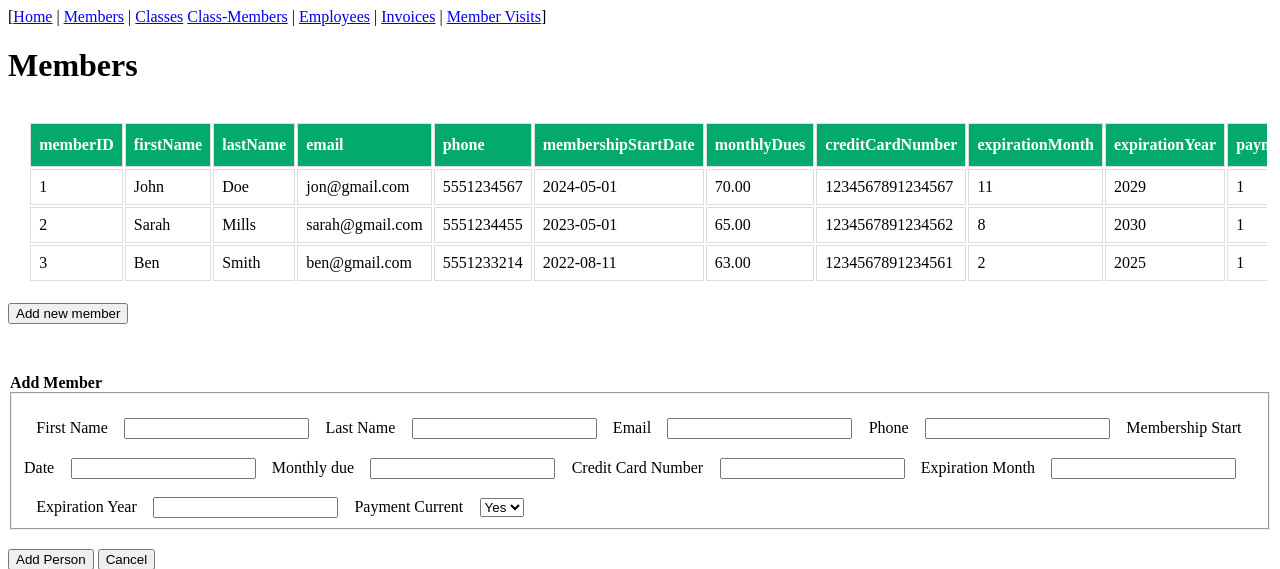
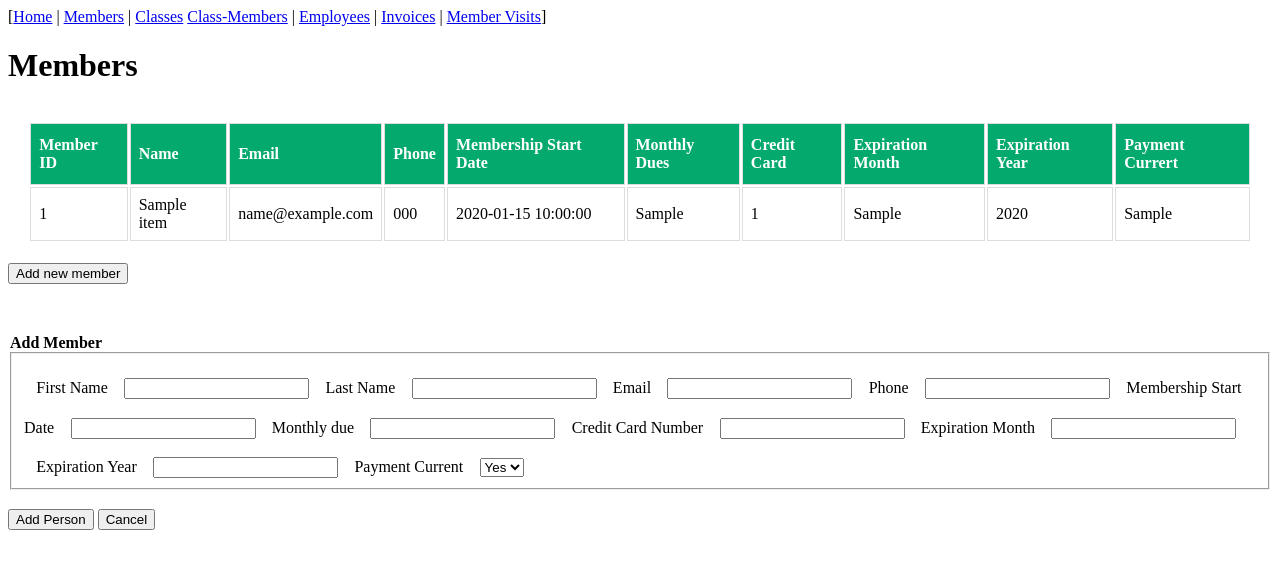
Before and after one commit to blaughlin/VarietyFitness, a Flask app: template templates/members.html in a window 1280 px wide. Shown: the top 569 px of the page. Run offline with Flask 3, Linux system fonts and the light colour scheme; the template is opened without the code that fills it: most values are stand-ins (such as "Sample title", 1, 10 or a date in 2020); some libraries are stand-ins or nearby versions.

Commit message:
added ability to read from sql database members

```diff
--- a/DML.sql
+++ b/DML.sql
@@ -1,5 +1,5 @@
 -- Query to select all Members and display name as one column ---
-SELECT memberID, Concat(firstName ," ", lastName) as name, email, phone, membershipStartDate, monthlyDues, creditCardNumber, expirationMonth, expirationYear, paymentCurrent
+SELECT memberID, Concat(firstName ,' ', lastName) as name, email, phone, membershipStartDate, monthlyDues, creditCardNumber, expirationMonth, expirationYear, paymentCurrent
 FROM Members;
 
 -- Query to select member by ID---
--- a/app.py
+++ b/app.py
@@ -1,9 +1,19 @@
-from flask import Flask, render_template
+from flask import Flask, render_template, json, redirect
+from flask_mysqldb import MySQL
+from flask import request
 import os
 
 # Configuration
+app = Flask(__name__)
 
-app = Flask(__name__)
+app.config['MYSQL_HOST'] = 'classmysql.engr.oregonstate.edu'
+app.config['MYSQL_USER'] = 'cs340_laughlbe'
+app.config['MYSQL_PASSWORD'] = '0077' #last 4 of onid
+app.config['MYSQL_DB'] = 'cs340_laughlbe'
+app.config['MYSQL_CURSORCLASS'] = "DictCursor"
+
+mysql = MySQL(app)
+
 
 # Routes
 
@@ -11,9 +21,17 @@ app = Flask(__name__)
 def root():
     return render_template("main.j2")
 
-@app.route('/members')
+@app.route('/members', methods = ['POST', 'GET'])
 def members():
-    return render_template("members.html")
+    print("in members")
+    if request.method == "GET":
+        print("in GET")
+        query = "SELECT memberID, CONCAT(firstName ,' ', lastName) as name, email, phone, membershipStartDate, monthlyDues, creditCardNumber, expirationMonth, expirationYear, paymentCurrent FROM Members"
+        cur = mysql.connection.cursor()
+        cur.execute(query)
+        data = cur.fetchall()
+        print(data)
+        return render_template("members.html", data = data)
 
 @app.route('/classes')
 def classes():
--- a/templates/members.html
+++ b/templates/members.html
@@ -3,7 +3,37 @@
 <h1>Members</h1>
 <div class="scrollable">
     <table>
+        <thead>
             <tr>
+                <th>Member ID</th>
+                <th>Name</th>
+                <th>Email</th>
+                <th>Phone</th>
+                <th>Membership Start Date</th>
+                <th>Monthly Dues</th>
+                <th>Credit Card</th>
+                <th>Expiration Month</th>
+                <th>Expiration Year</th>
+                <th>Payment Currert</th>
+            </tr>
+        </thead>
+        <tbody>
+            {% for item in data %}
+            <tr>
+                <td>{{item['memberID']}}</td>
+                <td>{{item['name']}}</td>
+                <td>{{item['email']}}</td>
+                <td>{{item['phone']}}</td>
+                <td>{{item['membershipStartDate']}}</td>
+                <td>{{item['monthlyDues']}}</td>
+                <td>{{item['creditCardNumber']}}</td>
+                <td>{{item['expirationMonth']}}</td>
+                <td>{{item['expirationYear']}}</td>
+                <td>{{item['paymentCurrent']}}</td>
+            </tr>
+            {% endfor %}
+        </tbody>
+        <!-- <tr>
         <th>memberID</th>
         <th>firstName</th>
         <th>lastName</th>
@@ -54,7 +84,7 @@
         <td>2</td>
         <td>2025</td>
         <td>1</td>
-    </tr>
+    </tr> -->
     </table>
 </div>
 <button type="button">Add new member</button>
@@ -63,24 +93,24 @@
     <p>&nbsp;</p>
     <form method="POST" id="addMember">
         <legend><strong>Add Member</strong></legend>
-        <fieldset class = "field">
-            <label>First Name</label> <input type = "text" name = "firstName"/>
-            <label>Last Name</label> <input type = "text" name = "lastName"/>
-            <label>Email</label> <input type = "email" name = "email"/>
-            <label>Phone</label> <input type = "text" name = "phone"/>
-            <label>Membership Start Date</label> <input type = "text" name = "membershipStartDate"/>
-            <label>Monthly due</label> <input type = "text" name = "monthlyDues"/>
-            <label>Credit Card Number</label> <input type = "text" name = "creditCardNumber"/>
-            <label>Expiration Month</label> <input type = "text" name = "expirationMonth"/>
-            <label>Expiration Year</label> <input type = "text" name = "expirationYear"/>
+        <fieldset class="field">
+            <label>First Name</label> <input type="text" name="firstName" />
+            <label>Last Name</label> <input type="text" name="lastName" />
+            <label>Email</label> <input type="email" name="email" />
+            <label>Phone</label> <input type="text" name="phone" />
+            <label>Membership Start Date</label> <input type="text" name="membershipStartDate" />
+            <label>Monthly due</label> <input type="text" name="monthlyDues" />
+            <label>Credit Card Number</label> <input type="text" name="creditCardNumber" />
+            <label>Expiration Month</label> <input type="text" name="expirationMonth" />
+            <label>Expiration Year</label> <input type="text" name="expirationYear" />
             <label>Payment Current</label>
-            <select name = "current">
-                <option value = "0">No</option>
-                <option value = "1" selected>Yes</option>
+            <select name="current">
+                <option value="0">No</option>
+                <option value="1" selected>Yes</option>
             </select>
         </fieldset>
-            <input class = "btn" type="submit" id= "addMemberBtn" value="Add Person">
-            <input class = "btn" type="submit" id= "cancelBtn" value="Cancel">
+        <input class="btn" type="submit" id="addMemberBtn" value="Add Person">
+        <input class="btn" type="submit" id="cancelBtn" value="Cancel">
     </form>
 
 </div>
```
Also changed, not shown: app.js (added, +7 -0 lines), templates/index.html (added, +18 -0 lines). Lines whose indentation alone changed are shown as unchanged.
